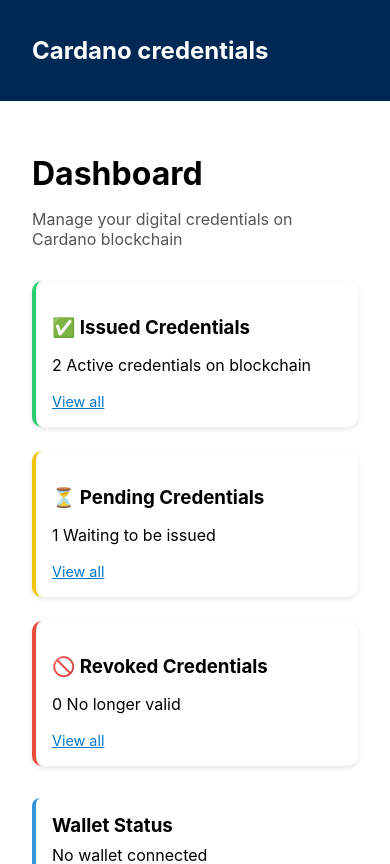
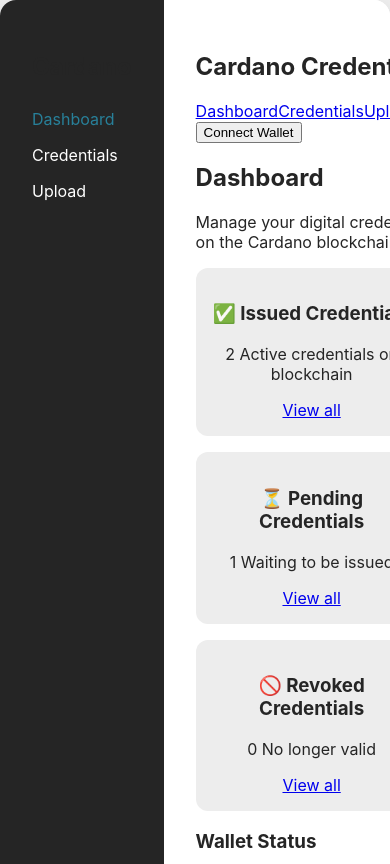
Before and after one commit to Patrick0778/ABC_championship_work, a React (Create React App) app in the folder cardano-credentials/client/: page / in a window 390 px wide. Shown: the top 864 px of the page. Built offline with nearby package versions, Linux system fonts and the light colour scheme.

Commit message:
Refactor App component layout and styles for improved navigation and responsiveness

```diff
--- a/cardano-credentials/client/src/App.js
+++ b/cardano-credentials/client/src/App.js
@@ -1,13 +1,27 @@
 import React from "react";
-import "./App.css"; // Import your global styles
-import CredentialForm from "./components/CredentialForm"; // Import your form component
+import "./index.css"; // Use the styled index.css file
+import CredentialForm from "./components/CredentialForm";
 
 function App() {
   return (
     <div className="app-container">
-      {/* Navigation bar section */}
+      {/* Sidebar navigation */}
+      <aside className="sidebar">
+        <div>
+          <h2 className="highlight">Cardano</h2>
+          <ul>
+            <li className="active">Dashboard</li>
+            <li>Credentials</li>
+            <li>Upload</li>
+          </ul>
+        </div>
+        <div className="signout">Sign Out</div>
+      </aside>
+
+      {/* Dashboard main section */}
+      <main className="main-content">
         <header className="navbar">
-        <h2 className="logo">Cardano credentials</h2>
+          <h2 className="highlight">Cardano Credentials</h2>
           <nav className="nav-links">
             <a href="/">Dashboard</a>
             <a href="/">Credentials</a>
@@ -16,50 +30,43 @@
           </nav>
         </header>
 
-      {/* Dashboard main section */}
-      <main className="dashboard">
-        <h1>Dashboard</h1>
+        <section className="dashboard">
+          <h1 className="highlight">Dashboard</h1>
           <p className="subtext">
-          Manage your digital credentials on Cardano blockchain
+            Manage your digital credentials on the Cardano blockchain
           </p>
 
-        {/* Status summary cards */}
           <div className="status-cards">
-          {/* Issued credentials card */}
-          <div className="card issued">
+            <div className="card issued product-card">
               <h3>✅ Issued Credentials</h3>
               <p>2 Active credentials on blockchain</p>
               <a href="/">View all</a>
             </div>
 
-          {/* Pending credentials card */}
-          <div className="card pending">
+            <div className="card pending product-card">
               <h3>⏳ Pending Credentials</h3>
               <p>1 Waiting to be issued</p>
               <a href="/">View all</a>
             </div>
 
-          {/* Revoked credentials card */}
-          <div className="card revoked">
+            <div className="card revoked product-card">
               <h3>🚫 Revoked Credentials</h3>
               <p>0 No longer valid</p>
               <a href="/">View all</a>
             </div>
           </div>
 
-        {/* Wallet connection status */}
           <div className="wallet-status">
             <h3>Wallet Status</h3>
             <p>No wallet connected</p>
             <button className="connect-wallet">Connect Wallet</button>
           </div>
 
-        {/* Credential form section */}
           <div className="form-section">
             <h2>New Credential</h2>
-          {/* Render the credential form component */}
             <CredentialForm />
           </div>
+        </section>
       </main>
     </div>
   );
--- a/cardano-credentials/client/src/index.css
+++ b/cardano-credentials/client/src/index.css
@@ -1,3 +1,11 @@
+:root {
+  --black: #252525;
+  --gray: #8D9182;
+  --soft-gray: #EDEDED;
+  --white: #FFFFFF;
+  --teal: #28809A;
+}
+
 body {
   margin: 0;
   font-family: -apple-system, BlinkMacSystemFont, 'Segoe UI', 'Roboto', 'Oxygen',
@@ -5,9 +13,79 @@
     sans-serif;
   -webkit-font-smoothing: antialiased;
   -moz-osx-font-smoothing: grayscale;
+  background-color: var(--soft-gray);
+  color: var(--black);
 }
 
+/* Code styling remains unchanged */
 code {
   font-family: source-code-pro, Menlo, Monaco, Consolas, 'Courier New',
     monospace;
 }
+
+/* === New styles === */
+
+.app-container {
+  display: flex;
+  background: var(--white);
+  border-radius: 16px;
+  box-shadow: 0 8px 20px rgba(0, 0, 0, 0.1);
+  overflow: hidden;
+  min-height: 100vh;
+}
+
+.sidebar {
+  background-color: var(--black);
+  color: var(--white);
+  padding: 2rem;
+  width: 200px;
+  display: flex;
+  flex-direction: column;
+  justify-content: space-between;
+}
+
+.sidebar ul {
+  list-style: none;
+  padding: 0;
+}
+
+.sidebar li {
+  padding: 0.5rem 0;
+  cursor: pointer;
+}
+
+.sidebar li.active {
+  color: var(--teal);
+}
+
+.signout {
+  margin-top: 2rem;
+  color: var(--gray);
+  cursor: pointer;
+}
+
+.main-content {
+  padding: 2rem;
+  flex: 1;
+  background: var(--white);
+}
+
+.highlight {
+  color: var(--black);
+  font-weight: bold;
+}
+
+.product-card {
+  background: var(--soft-gray);
+  border-radius: 12px;
+  padding: 1rem;
+  text-align: center;
+  width: 200px;
+  margin-top: 1rem;
+}
+
+.product-image {
+  width: 100px;
+  height: auto;
+  margin-bottom: 1rem;
+}
```
Lines whose indentation alone changed are shown as unchanged.
